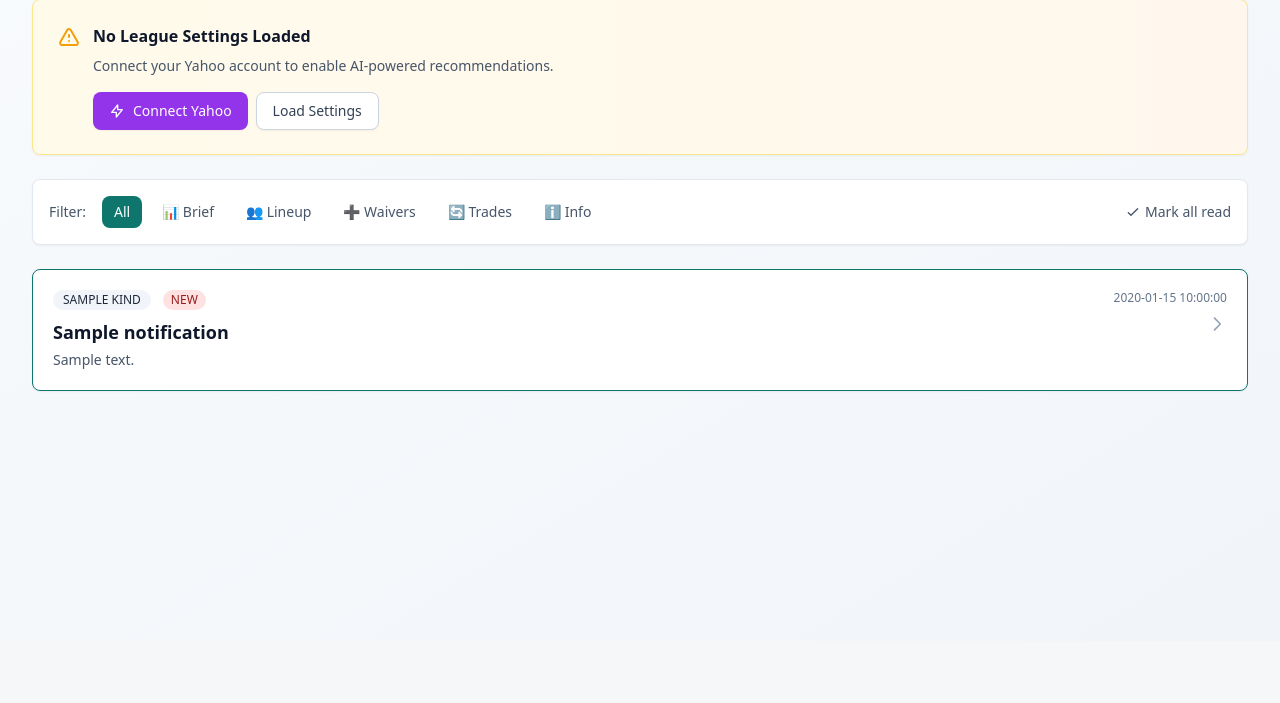
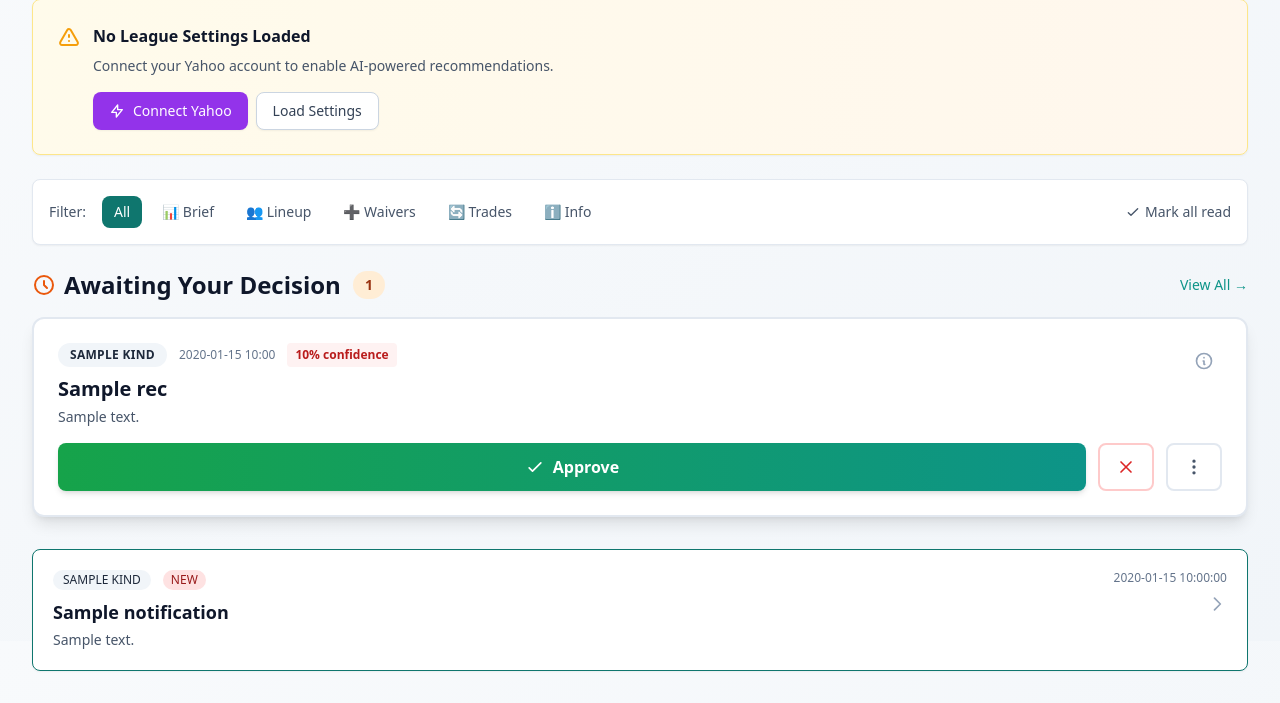
Before and after one commit to zjromani/fantasy-football, a FastAPI app: template app/templates/index.html in a window 1280 px wide. Shown: the part 159-862 px from the top of the page. Before the commit the page ends 551 px from the top, so only its background shows below. Run offline with FastAPI, Linux system fonts and the light colour scheme; data comes from the database, SQL or seed files in the repository; the template is opened without the code that fills it: most values are stand-ins (such as "Sample title", 1, 10 or a date in 2020); data that the repository does not hold is empty; some libraries are stand-ins or nearby versions.

Commit message:
add Action Cards for one-tap approvals
Second step of UX overhaul: "You approve, AI executes"

New Component (action_card.html):
- Reusable Jinja2 macro for recommendation cards
- Type-specific styling (waivers=green, lineup=orange, trades=purple)
- Confidence badges (high=green, medium=yellow, low=red)
- Collapsible details section with full rationale
- One-tap Approve/Deny buttons with visual hierarchy
- Overflow menu for View/Snooze/Edit actions

Card Features:
✅ Waiver details: Add/Drop/Projection/Delta/FAAB/Reasons
✅ Lineup details: Sit/Start/Rationale
✅ Smart badges: Type, Time, Confidence
✅ Action buttons: Primary (Approve), Secondary (Deny), Tertiary (Menu)
✅ Expandable details (click info icon)
✅ Direct links to approvals page

Dashboard Integration (index.html):
- Action Cards section above Activity Feed
- Shows top 3 pending recommendations
- "Awaiting Your Decision" header with count badge
- "View All" link if more than 3 pending
- Conditional rendering (only shows if pending > 0)
- Renamed "Notifications" to "Activity Feed"

Backend Changes (main.py):
- Fetch full pending recommendations, not just count
- Parse payload JSON for each recommendation
- Pass both pending_recs (list) and pending_count (int)
- Maintain backwards compatibility

Design Principles:
✅ Decision-first, not notification-first
✅ All context visible (no hidden details)
✅ One tap to approve (no multi-step flows)
✅ Visual hierarchy: Approve > Deny > More
✅ Confidence scoring visible upfront
✅ Type-specific colors for instant recognition

UX Flow:
Old: Inbox → Click → Read → Go to Approvals → Approve
New: Open app → See card → Click Approve → Done

This is the "control surface" for the AI GM.
Next: Activity Feed for historical context

```diff
--- a/app/main.py
+++ b/app/main.py
@@ -175,6 +175,21 @@ def list_notifications(request: Request, kind: Optional[str] = None):
     settings_payload = latest_settings_payload() or {}
     pending_count = count_pending_recommendations()
 
+    # Fetch top pending recommendations for Action Cards
+    pending_recs = []
+    try:
+        from app.store import get_pending_recommendations
+        pending_recs_raw = get_pending_recommendations()
+        # Parse payload JSON for each recommendation
+        for rec in pending_recs_raw:
+            try:
+                rec["payload_obj"] = json.loads(rec.get("payload") or "{}")
+            except:
+                rec["payload_obj"] = {}
+            pending_recs.append(rec)
+    except Exception as e:
+        print(f"Error fetching pending recommendations: {e}")
+
     # Get league teams for scouting report dropdown and my starting lineup
     teams_list = []
     my_lineup = []
@@ -242,7 +257,8 @@ def list_notifications(request: Request, kind: Optional[str] = None):
             "unread": inbox_unread(),
             "filter_kind": kind or "",
             "league_settings": settings_payload,
-            "pending_recs": pending_count,
+            "pending_recs": pending_recs,  # Pass the full list, not just count
+            "pending_count": pending_count,  # Keep count for backwards compatibility
             "teams": teams_list,
             "my_lineup": my_lineup,
         },
--- /dev/null
+++ b/app/templates/components/action_card.html
@@ -0,0 +1,230 @@
+<!-- Action Card: One-tap approval for AI recommendations -->
+<!-- Usage: Include this in index.html and pass recommendation data -->
+
+{% macro render_action_card(rec) %}
+<div class="action-card bg-white rounded-xl shadow-lg border-2 border-slate-200 hover:border-teal-400 transition-all duration-200 p-6 mb-4 slide-in">
+  <div class="flex items-start justify-between mb-4">
+    <!-- Left: Card Header -->
+    <div class="flex-1 min-w-0">
+      <div class="flex items-center gap-3 mb-2">
+        <!-- Type Badge -->
+        <span class="inline-flex items-center px-3 py-1 rounded-full text-xs font-bold uppercase tracking-wide
+          {% if rec['kind'] == 'waivers' %}bg-green-100 text-green-800
+          {% elif rec['kind'] == 'lineup' %}bg-orange-100 text-orange-800
+          {% elif rec['kind'] == 'trades' %}bg-purple-100 text-purple-800
+          {% else %}bg-slate-100 text-slate-800{% endif %}">
+          {% if rec['kind'] == 'waivers' %}
+            <svg class="w-3 h-3 mr-1" fill="currentColor" viewBox="0 0 20 20">
+              <path d="M8 3a1 1 0 011-1h2a1 1 0 110 2H9a1 1 0 01-1-1z"></path>
+              <path d="M6 3a2 2 0 00-2 2v11a2 2 0 002 2h8a2 2 0 002-2V5a2 2 0 00-2-2 3 3 0 01-3 3H9a3 3 0 01-3-3z"></path>
+            </svg>
+          {% elif rec['kind'] == 'lineup' %}
+            <svg class="w-3 h-3 mr-1" fill="currentColor" viewBox="0 0 20 20">
+              <path d="M9 2a1 1 0 000 2h2a1 1 0 100-2H9z"></path>
+              <path fill-rule="evenodd" d="M4 5a2 2 0 012-2 3 3 0 003 3h2a3 3 0 003-3 2 2 0 012 2v11a2 2 0 01-2 2H6a2 2 0 01-2-2V5zm3 4a1 1 0 000 2h.01a1 1 0 100-2H7zm3 0a1 1 0 000 2h3a1 1 0 100-2h-3zm-3 4a1 1 0 100 2h.01a1 1 0 100-2H7zm3 0a1 1 0 100 2h3a1 1 0 100-2h-3z" clip-rule="evenodd"></path>
+            </svg>
+          {% elif rec['kind'] == 'trades' %}
+            <svg class="w-3 h-3 mr-1" fill="currentColor" viewBox="0 0 20 20">
+              <path fill-rule="evenodd" d="M12.316 3.051a1 1 0 01.633 1.265l-4 12a1 1 0 11-1.898-.632l4-12a1 1 0 011.265-.633zM5.707 6.293a1 1 0 010 1.414L3.414 10l2.293 2.293a1 1 0 11-1.414 1.414l-3-3a1 1 0 010-1.414l3-3a1 1 0 011.414 0zm8.586 0a1 1 0 011.414 0l3 3a1 1 0 010 1.414l-3 3a1 1 0 11-1.414-1.414L16.586 10l-2.293-2.293a1 1 0 010-1.414z" clip-rule="evenodd"></path>
+            </svg>
+          {% endif %}
+          {{ rec['kind'] }}
+        </span>
+
+        <!-- Timestamp -->
+        <span class="text-xs text-slate-500">{{ rec['created_at'][:16] }}</span>
+
+        <!-- Priority/Confidence Badge -->
+        {% if rec.get('payload_obj', {}).get('confidence') %}
+        <span class="text-xs font-semibold px-2 py-1 rounded
+          {% if rec['payload_obj']['confidence'] >= 80 %}bg-green-50 text-green-700
+          {% elif rec['payload_obj']['confidence'] >= 60 %}bg-yellow-50 text-yellow-700
+          {% else %}bg-red-50 text-red-700{% endif %}">
+          {{ rec['payload_obj']['confidence']|int }}% confidence
+        </span>
+        {% endif %}
+      </div>
+
+      <!-- Title -->
+      <h3 class="text-xl font-bold text-slate-900 mb-1">
+        {{ rec['title'] }}
+      </h3>
+
+      <!-- Quick Stats -->
+      <div class="text-sm text-slate-600 font-medium">
+        {{ rec['body'] }}
+      </div>
+    </div>
+
+    <!-- Right: Quick Action Icons -->
+    <div class="flex items-start space-x-2 ml-4">
+      <!-- Info/Explain button -->
+      <button
+        onclick="toggleDetails('rec-{{ rec['id'] }}')"
+        class="p-2 text-slate-400 hover:text-teal-600 hover:bg-teal-50 rounded-lg transition"
+        title="Show details"
+      >
+        <svg class="w-5 h-5" fill="none" stroke="currentColor" viewBox="0 0 24 24">
+          <path stroke-linecap="round" stroke-linejoin="round" stroke-width="2" d="M13 16h-1v-4h-1m1-4h.01M21 12a9 9 0 11-18 0 9 9 0 0118 0z"></path>
+        </svg>
+      </button>
+    </div>
+  </div>
+
+  <!-- Collapsible Details -->
+  <div id="rec-{{ rec['id'] }}-details" class="hidden mb-4">
+    {% if rec['kind'] == 'waivers' and rec.get('payload_obj') %}
+      <div class="bg-slate-50 rounded-lg p-4 border border-slate-200">
+        <div class="grid grid-cols-2 gap-4 text-sm">
+          <div>
+            <span class="text-slate-500">Add:</span>
+            <span class="font-bold text-green-700 ml-2">{{ rec['payload_obj'].get('add_player_name', 'Unknown') }}</span>
+            <span class="text-slate-400 text-xs ml-1">({{ rec['payload_obj'].get('position', '') }})</span>
+          </div>
+          {% if rec['payload_obj'].get('drop_player_name') %}
+          <div>
+            <span class="text-slate-500">Drop:</span>
+            <span class="font-bold text-red-700 ml-2">{{ rec['payload_obj'].get('drop_player_name') }}</span>
+          </div>
+          {% endif %}
+          <div>
+            <span class="text-slate-500">Projected:</span>
+            <span class="font-semibold ml-2">{{ "%.1f"|format(rec['payload_obj'].get('projection', 0)) }} pts</span>
+          </div>
+          <div>
+            <span class="text-slate-500">Improvement:</span>
+            <span class="font-semibold text-green-600 ml-2">+{{ "%.1f"|format(rec['payload_obj'].get('delta', 0)) }} pts</span>
+          </div>
+          <div class="col-span-2">
+            <span class="text-slate-500">FAAB Bid:</span>
+            <span class="font-semibold ml-2">${{ rec['payload_obj'].get('faab_min', 0) }}-${{ rec['payload_obj'].get('faab_max', 0) }}</span>
+          </div>
+        </div>
+
+        {% if rec['payload_obj'].get('reasons') %}
+        <div class="mt-3 pt-3 border-t border-slate-200">
+          <span class="text-slate-600 text-xs font-semibold uppercase">Why this move:</span>
+          <ul class="mt-2 space-y-1">
+            {% for reason in rec['payload_obj']['reasons'] %}
+            <li class="text-xs text-slate-700 flex items-start">
+              <svg class="w-3 h-3 mr-2 mt-0.5 text-teal-500 flex-shrink-0" fill="currentColor" viewBox="0 0 20 20">
+                <path fill-rule="evenodd" d="M16.707 5.293a1 1 0 010 1.414l-8 8a1 1 0 01-1.414 0l-4-4a1 1 0 011.414-1.414L8 12.586l7.293-7.293a1 1 0 011.414 0z" clip-rule="evenodd"></path>
+              </svg>
+              <span>{{ reason }}</span>
+            </li>
+            {% endfor %}
+          </ul>
+        </div>
+        {% endif %}
+      </div>
+    {% elif rec['kind'] == 'lineup' and rec.get('payload_obj') %}
+      <div class="bg-slate-50 rounded-lg p-4 border border-slate-200">
+        <div class="space-y-2 text-sm">
+          {% if rec['payload_obj'].get('sit') and rec['payload_obj'].get('start') %}
+          <div class="flex items-center justify-between">
+            <div>
+              <span class="text-slate-500">Sit:</span>
+              <span class="font-bold text-red-700 ml-2">{{ rec['payload_obj']['sit'] }}</span>
+            </div>
+            <svg class="w-4 h-4 text-slate-400" fill="none" stroke="currentColor" viewBox="0 0 24 24">
+              <path stroke-linecap="round" stroke-linejoin="round" stroke-width="2" d="M14 5l7 7m0 0l-7 7m7-7H3"></path>
+            </svg>
+            <div>
+              <span class="text-slate-500">Start:</span>
+              <span class="font-bold text-green-700 ml-2">{{ rec['payload_obj']['start'] }}</span>
+            </div>
+          </div>
+          {% endif %}
+
+          {% if rec['payload_obj'].get('rationale') %}
+          <div class="mt-3 pt-3 border-t border-slate-200">
+            <span class="text-slate-600 text-xs font-semibold uppercase">Rationale:</span>
+            <p class="mt-1 text-xs text-slate-700">{{ rec['payload_obj']['rationale'] }}</p>
+          </div>
+          {% endif %}
+        </div>
+      </div>
+    {% else %}
+      <!-- Generic details view -->
+      <div class="bg-slate-50 rounded-lg p-4 border border-slate-200">
+        <pre class="text-xs text-slate-600 overflow-auto">{{ rec.get('payload_obj', {}) }}</pre>
+      </div>
+    {% endif %}
+  </div>
+
+  <!-- Action Buttons -->
+  <div class="flex items-center gap-3">
+    <!-- Primary: Approve -->
+    <form method="post" action="/approvals/{{ rec['id'] }}/approve" class="flex-1">
+      <button
+        type="submit"
+        class="w-full inline-flex items-center justify-center px-6 py-3 bg-gradient-to-r from-green-600 to-teal-600 hover:from-green-700 hover:to-teal-700 text-white rounded-lg font-bold text-base transition shadow-md hover:shadow-lg transform hover:-translate-y-0.5"
+      >
+        <svg class="w-5 h-5 mr-2" fill="none" stroke="currentColor" viewBox="0 0 24 24">
+          <path stroke-linecap="round" stroke-linejoin="round" stroke-width="2" d="M5 13l4 4L19 7"></path>
+        </svg>
+        Approve
+      </button>
+    </form>
+
+    <!-- Secondary: Deny -->
+    <form method="post" action="/approvals/{{ rec['id'] }}/deny" class="flex-shrink-0">
+      <button
+        type="submit"
+        class="px-4 py-3 bg-white hover:bg-red-50 text-red-600 border-2 border-red-200 hover:border-red-400 rounded-lg font-semibold text-base transition"
+        onclick="return confirm('Deny this recommendation?')"
+      >
+        <svg class="w-5 h-5" fill="none" stroke="currentColor" viewBox="0 0 24 24">
+          <path stroke-linecap="round" stroke-linejoin="round" stroke-width="2" d="M6 18L18 6M6 6l12 12"></path>
+        </svg>
+      </button>
+    </form>
+
+    <!-- Tertiary: More Options -->
+    <div class="relative flex-shrink-0">
+      <button
+        onclick="toggleMenu('menu-{{ rec['id'] }}')"
+        class="px-4 py-3 bg-white hover:bg-slate-50 text-slate-600 border-2 border-slate-200 hover:border-slate-300 rounded-lg font-semibold transition"
+      >
+        <svg class="w-5 h-5" fill="none" stroke="currentColor" viewBox="0 0 24 24">
+          <path stroke-linecap="round" stroke-linejoin="round" stroke-width="2" d="M12 5v.01M12 12v.01M12 19v.01M12 6a1 1 0 110-2 1 1 0 010 2zm0 7a1 1 0 110-2 1 1 0 010 2zm0 7a1 1 0 110-2 1 1 0 010 2z"></path>
+        </svg>
+      </button>
+
+      <!-- Dropdown Menu -->
+      <div id="menu-{{ rec['id'] }}" class="hidden absolute right-0 mt-2 w-48 bg-white rounded-lg shadow-xl border border-slate-200 z-10">
+        <a href="/notifications/{{ rec['id'] }}" class="block px-4 py-2 text-sm text-slate-700 hover:bg-slate-50 rounded-t-lg">
+          View Full Details
+        </a>
+        <button onclick="alert('Snooze feature coming soon!')" class="block w-full text-left px-4 py-2 text-sm text-slate-700 hover:bg-slate-50">
+          Snooze for 1 day
+        </button>
+        <button onclick="alert('Edit feature coming soon!')" class="block w-full text-left px-4 py-2 text-sm text-slate-700 hover:bg-slate-50 rounded-b-lg">
+          Edit Recommendation
+        </button>
+      </div>
+    </div>
+  </div>
+</div>
+
+<script>
+  function toggleDetails(id) {
+    const details = document.getElementById(id + '-details');
+    details.classList.toggle('hidden');
+  }
+
+  function toggleMenu(id) {
+    const menu = document.getElementById(id);
+    menu.classList.toggle('hidden');
+  }
+
+  // Close menus when clicking outside
+  document.addEventListener('click', function(event) {
+    if (!event.target.closest('button')) {
+      document.querySelectorAll('[id^="menu-"]').forEach(menu => {
+        menu.classList.add('hidden');
+      });
+    }
+  });
+</script>
+{% endmacro %}
--- a/app/templates/index.html
+++ b/app/templates/index.html
@@ -283,7 +283,7 @@
     </div>
   </div>
 
-  <!-- Action Buttons -->
+  <!-- Quick Actions (keep for manual triggers) -->
   <div class="flex flex-wrap gap-2 mt-4 pt-4 border-t border-teal-200">
     <form method="post" action="/actions/gm_brief">
       <button type="submit" class="bg-gradient-to-r from-primary to-teal-600 hover:from-teal-700 hover:to-primary text-white px-4 py-2 rounded-lg font-medium text-sm transition shadow-sm hover:shadow flex items-center">
@@ -406,7 +406,45 @@
   </div>
 </div>
 
-<!-- Notifications List -->
+<!-- Action Cards: Pending Decisions (Owner/GM UX) -->
+{% import 'components/action_card.html' as action_card %}
+{% if pending_recs and pending_recs|length > 0 %}
+<div id="actions" class="mb-8">
+  <div class="flex items-center justify-between mb-4">
+    <h2 class="text-2xl font-bold text-slate-900 flex items-center">
+      <svg class="w-6 h-6 mr-2 text-orange-600" fill="none" stroke="currentColor" viewBox="0 0 24 24">
+        <path stroke-linecap="round" stroke-linejoin="round" stroke-width="2" d="M12 8v4l3 3m6-3a9 9 0 11-18 0 9 9 0 0118 0z"></path>
+      </svg>
+      Awaiting Your Decision
+      <span class="ml-3 px-3 py-1 bg-orange-100 text-orange-800 rounded-full text-sm font-bold">
+        {{ pending_recs|length }}
+      </span>
+    </h2>
+    <a href="/approvals" class="text-sm text-teal-600 hover:text-teal-700 font-medium">
+      View All →
+    </a>
+  </div>
+
+  <div class="space-y-4">
+    {% for rec in pending_recs[:3] %}
+      {{ action_card.render_action_card(rec) }}
+    {% endfor %}
+  </div>
+
+  {% if pending_recs|length > 3 %}
+  <div class="mt-4 text-center">
+    <a href="/approvals" class="inline-flex items-center px-6 py-3 bg-white hover:bg-slate-50 text-slate-700 border-2 border-slate-300 hover:border-slate-400 rounded-lg font-semibold transition shadow-sm">
+      View {{ pending_recs|length - 3 }} More Recommendation{{ 's' if pending_recs|length - 3 != 1 else '' }}
+      <svg class="w-4 h-4 ml-2" fill="none" stroke="currentColor" viewBox="0 0 24 24">
+        <path stroke-linecap="round" stroke-linejoin="round" stroke-width="2" d="M9 5l7 7-7 7"></path>
+      </svg>
+    </a>
+  </div>
+  {% endif %}
+</div>
+{% endif %}
+
+<!-- Activity Feed (Notifications List) -->
 <div class="space-y-3">
   {% for n in notifications %}
   <a href="/notifications/{{ n['id'] }}" class="block bg-white rounded-lg shadow-sm border {% if not n['is_read'] %}border-primary bg-teal-50{% else %}border-slate-200{% endif %} p-5 hover:shadow-md transition slide-in">
```
